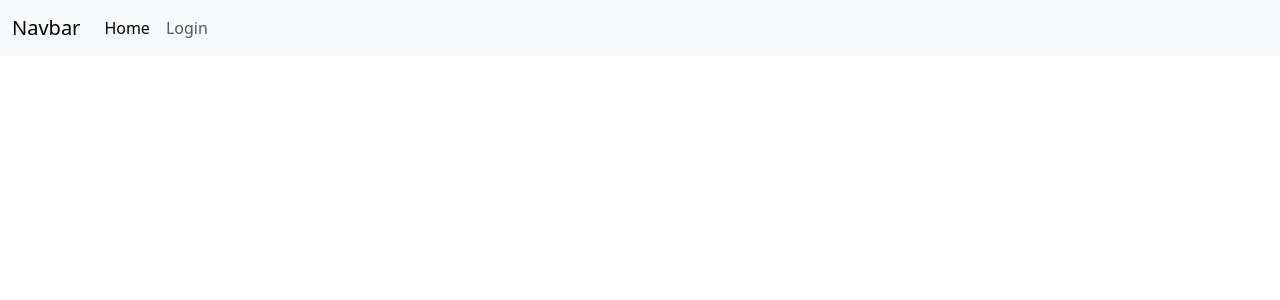
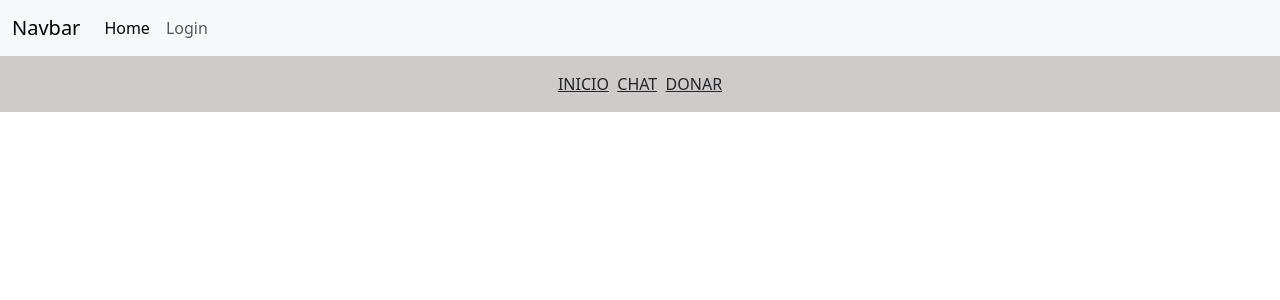
Before and after one commit to maesga1/F5-angular-meetup, an Angular app: page / in a window 1280 px wide. Shown: the top 300 px of the page. Built offline with nearby package versions, Linux system fonts and the light colour scheme.

Commit message:
footer finish

```diff
--- a/src/app/app.component.html
+++ b/src/app/app.component.html
@@ -1 +1,2 @@
 <app-header></app-header>
+<app-footer></app-footer>
--- a/src/app/shared/footer/footer.component.html
+++ b/src/app/shared/footer/footer.component.html
@@ -1 +1,9 @@
-<p>footer works!</p>
+<footer class="text-center text-white" style="background-color: #f1f1f1;">
+
+    <div class="text-center text-dark p-3" style="background-color: rgb(207, 203, 203);">
+      <span class="space"><a class="text-dark" href="#">INICIO</a></span>&nbsp;
+     <span  class="space"> <a class="text-dark" href="#">CHAT</a></span>&nbsp;
+     <span  class="space"><a class="text-dark" href="#">DONAR</a></span>
+    </div>
+
+  </footer>
```
